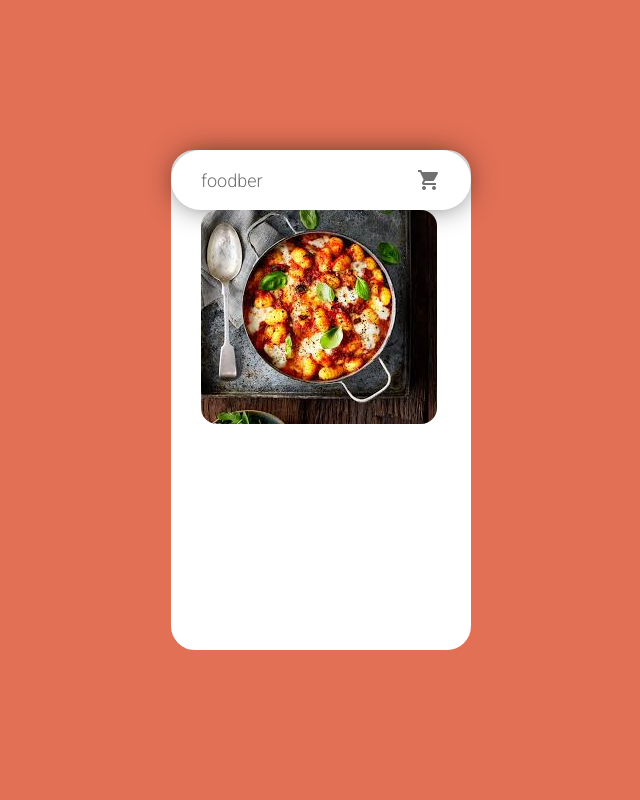
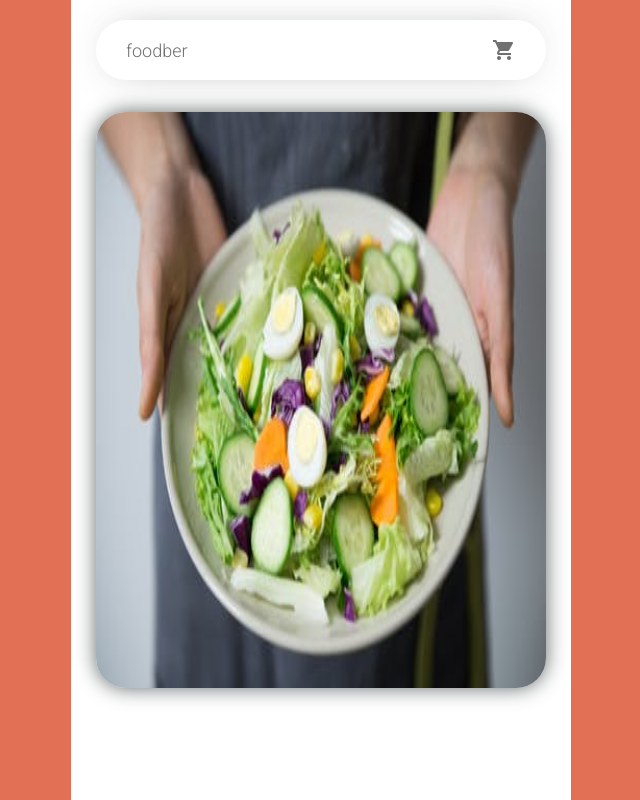
Before and after one commit to InferNovaShock/Foodber, a React (Create React App) app: page / in a window 1280 px wide. Shown: the whole page, without its empty margins (319-959 px from the left). Built offline with nearby package versions, Linux system fonts and the light colour scheme.

Commit message:
Fixed up the design and placing of image

```diff
--- a/src/components/css/style.css
+++ b/src/components/css/style.css
@@ -6,6 +6,26 @@
 body {
     background-color: #e17055;
     font-family: "Roboto", sans-serif;
+}
+
+.p-h-100 {
+    height: 100%;
+}
+
+.p-h-90 {
+    height: 90%;
+}
+
+.p-h-80 {
+    height: 80%;
+}
+
+.p-h-75 {
+    height: 75%;
+}
+
+.p-h-50 {
+    height: 50%;
 }
 
 .h-100 {
@@ -18,7 +38,8 @@ body {
 }
 
 .mx-auto {
-    margin: 0 auto;
+    margin-left: auto;
+    margin-right: auto;
 }
 
 .flex-x {
--- a/src/components/food_card/FoodCard.js
+++ b/src/components/food_card/FoodCard.js
@@ -1,14 +1,14 @@
 import React from "react";
 import NavBar from "../nav_bar/NavBar";
 import "./style.css";
-import sampleImg from "./index.jpg";
+import sampleImg from "./index.jpeg";
 
 export default class FoodCard extends React.Component {
     render = () => {
         return (
             <div className="food-card">
                 <NavBar />
-                <div className="food-card-content">
+                <div className="p-h-80 flex-x flex-y">
                     <img src={sampleImg} alt="a nice cuisine" />
                 </div>
             </div>
--- a/src/components/food_card/style.css
+++ b/src/components/food_card/style.css
@@ -2,9 +2,8 @@
     background-color: white;
     width: 100%;
     height: 100%;
-    max-width: 300px;
-    max-height: 500px;
-    border-radius: 24px;
+    max-width: 500px;
+    max-height: 900px;
 }
 
 .food-card-content {
@@ -12,5 +11,8 @@
 }
 
 img {
-    border-radius: 16px;
+    width: 90%;
+    height: 90%;
+    border-radius: 30px;
+    box-shadow: 0px 0px 20px 0px rgba(45, 52, 54, 0.75);
 }
--- a/src/components/nav_bar/NavBar.js
+++ b/src/components/nav_bar/NavBar.js
@@ -4,7 +4,7 @@ import "./style.css";
 export default class NavBar extends React.Component {
     render = () => {
         return (
-            <div className="nav-bar flex-y">
+            <div className="nav-bar mx-auto flex-y">
                 <span className="h3">foodber</span>
                 <span className="shopping-cart material-icons" role="button">
                     shopping_cart
--- a/src/components/nav_bar/style.css
+++ b/src/components/nav_bar/style.css
@@ -1,7 +1,9 @@
 .nav-bar {
-    box-shadow: 0px 0px 30px -6px rgba(0, 0, 0, 0.75);
+    box-shadow: 0px 0px 40px -20px rgba(45, 52, 54, 0.75);
     background-color: white;
     border-radius: 30px;
+    margin-top: 20px;
+    width: 90%;
     height: 60px;
 }
 
@@ -9,13 +11,14 @@
     margin: 0 auto;
     font-size: 18px;
     margin-left: 30px;
+    margin-right: auto;
     color: #707070;
     font-weight: 300;
 }
 
 .shopping-cart {
     cursor: pointer;
-    margin: 0 auto;
+    margin-left: auto;
     margin-right: 30px;
     color: #707070;
 }
```
Also changed, not shown: src/components/food_card/index.jpeg (added), src/components/food_card/index.jpg.
